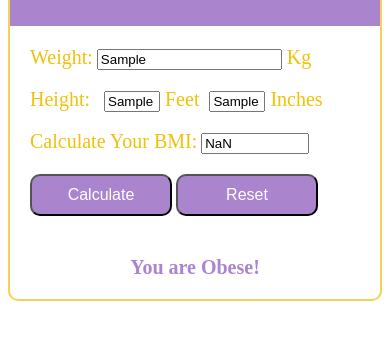
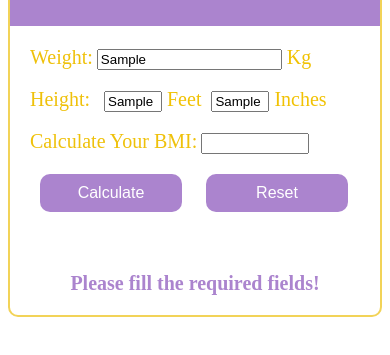
Before and after one commit to Harshali-Kanoje/bmi-calculator, a plain HTML site: page index.html in a window 390 px wide. Both pictures are taken after typing "Sample", "Sample", "Sample", "Sample" into the empty fields and a click on the button "Calculate". Shown: the part 123-478 px from the top of the page. Drawn offline with Linux system fonts and the light colour scheme.

Commit message:
some updation are made

```diff
--- a/css/style.css
+++ b/css/style.css
@@ -60,6 +60,7 @@ button {
    background-color:  rgb(171, 132, 206);
    color: white;
    border-radius: 10px;
+   border: none;
 }
 
 #showText {
@@ -71,12 +72,12 @@ button {
 
 @media screen and ( max-width:600px){
    .height-input {
-      width: 48px;
+      width: 50px;
       margin-left: 10px;
    }
 
    button {
-
+      margin: 20px 10px;
       width: 142px;
 
    }
--- a/js/BMIcalculator.js
+++ b/js/BMIcalculator.js
@@ -27,8 +27,12 @@ const weight = document.getElementById('weight');
             else if (result.value > 24.9 && result.value < 39.9) {
                 para.innerText = ' You are overweight!';
             }
-            else {
+            else if (result.value >=40.0) {
                 para.innerText = ' You are Obese!';
+            }
+            else{
+                result.value = '';
+                para.innerText = 'Please fill the required fields!';
             }
         }
 
```
Also changed, not shown: index.html (line endings or trailing spaces).
